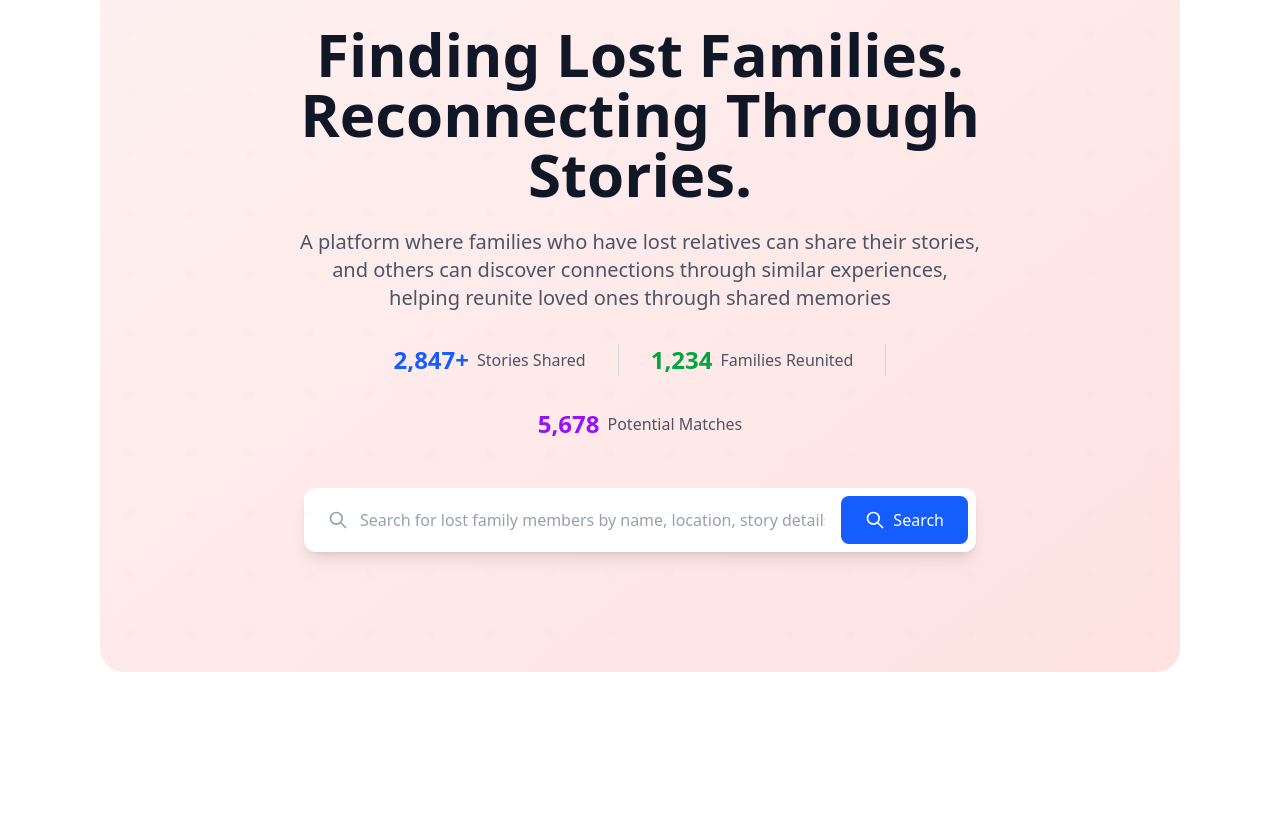
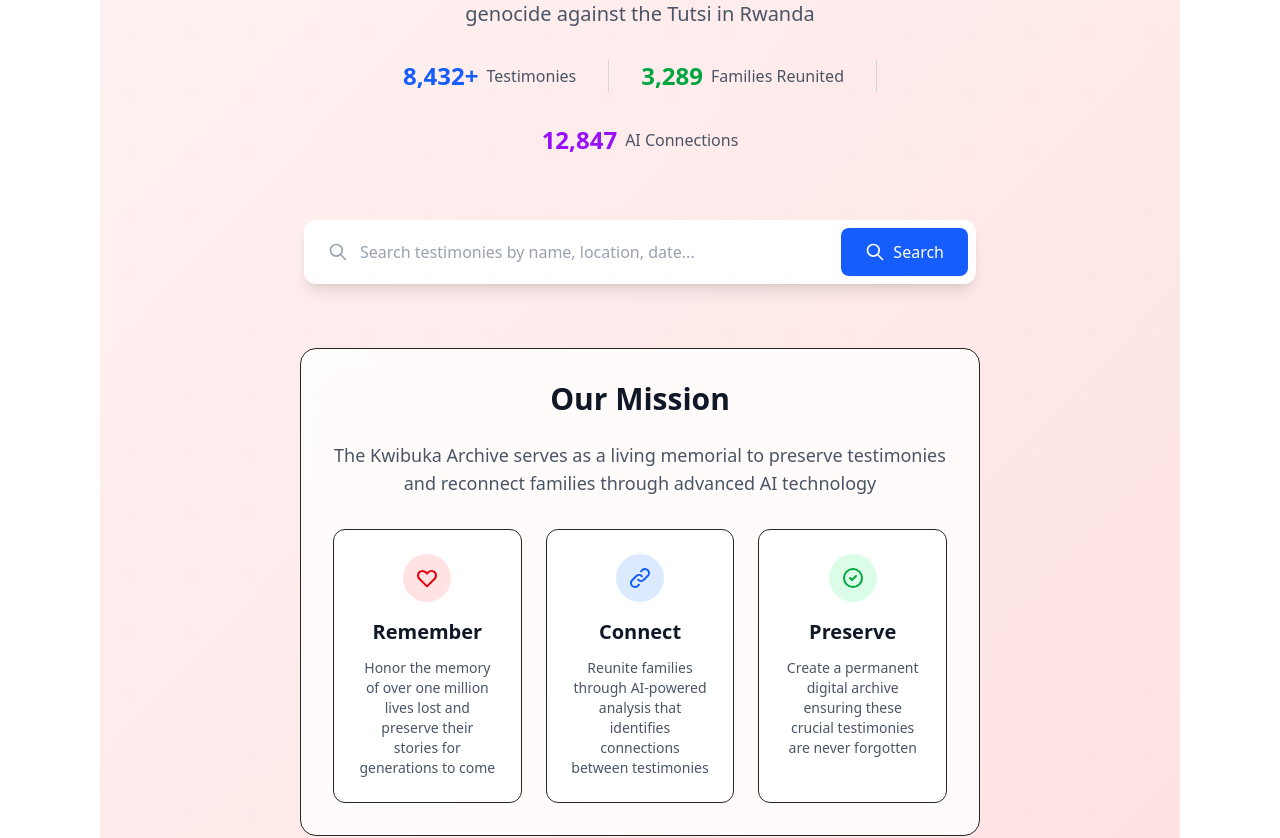
Before and after one commit to housemajorrwanda/StoryBook, a Next.js app: page / in a window 1280 px wide. Shown: the part 340-1178 px from the top of the page. Built offline with nearby package versions, Linux system fonts and the light colour scheme.

Commit message:
hero sectn

```diff
--- a/app/page.tsx
+++ b/app/page.tsx
@@ -74,7 +74,7 @@ export default function Home() {
       </header>
 
       {/* Hero Section */}
-      <section className="relative bg-gradient-to-br from-red-50 to-red-100 pt-50 pb-30 rounded-3xl my-25 mx-25">
+      <section className="relative bg-gradient-to-br from-red-50 to-red-100 pt-1 pb-30 rounded-3xl my-25 mx-25">
         {/* Background Pattern Overlay */}
         <div className="absolute inset-0 opacity-20">
           <div className="absolute inset-0" style={{
@@ -84,34 +84,37 @@ export default function Home() {
         </div>
 
         <div className="container mx-auto px-50 text-center">
+          {/* Words Section */}
+          <div className="mb-16">
             <h1 className="text-5xl md:text-6xl font-bold text-gray-900 mb-6">
-            <span className="block">Finding Lost Families.</span>
-            <span className="block">Reconnecting Through Stories.</span>
+              <span className="block">Preserving Memory.</span>
+              <span className="block">Connecting Families.</span>
             </h1>
             <p className="text-xl text-gray-600 mb-8 max-w-3xl mx-auto">
-            A platform where families who have lost relatives can share their stories, and others can discover connections through similar experiences, helping reunite loved ones through shared memories
+              A digital archive dedicated to preserving testimonies from the 1994 genocide against the Tutsi in Rwanda
             </p>
 
             {/* Statistics */}
             <div className="flex flex-wrap justify-center gap-8 mb-12 text-gray-600">
               <div className="flex items-center">
-              <span className="text-2xl font-bold text-blue-600">2,847+</span>
-              <span className="ml-2">Stories Shared</span>
+                <span className="text-2xl font-bold text-blue-600">8,432+</span>
+                <span className="ml-2">Testimonies</span>
               </div>
               <div className="hidden sm:block w-px h-8 bg-gray-300"></div>
               <div className="flex items-center">
-              <span className="text-2xl font-bold text-green-600">1,234</span>
+                <span className="text-2xl font-bold text-green-600">3,289</span>
                 <span className="ml-2">Families Reunited</span>
               </div>
               <div className="hidden sm:block w-px h-8 bg-gray-300"></div>
               <div className="flex items-center">
-              <span className="text-2xl font-bold text-purple-600">5,678</span>
-              <span className="ml-2">Potential Matches</span>
+                <span className="text-2xl font-bold text-purple-600">12,847</span>
+                <span className="ml-2">AI Connections</span>
+              </div>
             </div>
           </div>
 
-          {/* Search Bar */}
-          <div className="max-w-2xl mx-auto">
+          {/* Search Section */}
+          <div className="max-w-2xl mx-auto mb-16">
             <div className="flex bg-white rounded-xl shadow-lg p-2">
               <div className="flex-1 flex items-center px-4">
                 <svg className="w-5 h-5 text-gray-400 mr-3" fill="none" stroke="currentColor" viewBox="0 0 24 24">
@@ -119,7 +122,7 @@ export default function Home() {
                 </svg>
                 <input
                   type="text"
-                  placeholder="Search for lost family members by name, location, story details..."
+                  placeholder="Search testimonies by name, location, date..."
                   className="flex-1 outline-none text-gray-700 placeholder-gray-400"
                 />
               </div>
@@ -129,6 +132,53 @@ export default function Home() {
                 </svg>
                 Search
               </button>
+            </div>
+          </div>
+
+          {/* Our Mission Section */}
+          <div className="bg-white/80 backdrop-blur-sm rounded-2xl p-8 border border-white/50">
+            <h2 className="text-3xl font-bold text-gray-900 mb-6">Our Mission</h2>
+            <p className="text-lg text-gray-600 mb-8 max-w-4xl mx-auto">
+              The Kwibuka Archive serves as a living memorial to preserve testimonies and reconnect families through advanced AI technology
+            </p>
+
+            {/* Feature Cards */}
+            <div className="grid grid-cols-1 md:grid-cols-3 gap-6">
+              <div className="bg-white/60 backdrop-blur-sm rounded-xl p-6 border border-white/40">
+                <div className="w-12 h-12 bg-red-100 rounded-full flex items-center justify-center mx-auto mb-4">
+                  <svg className="w-6 h-6 text-red-600" fill="none" stroke="currentColor" viewBox="0 0 24 24">
+                    <path strokeLinecap="round" strokeLinejoin="round" strokeWidth={2} d="M4.318 6.318a4.5 4.5 0 000 6.364L12 20.364l7.682-7.682a4.5 4.5 0 00-6.364-6.364L12 7.636l-1.318-1.318a4.5 4.5 0 00-6.364 0z" />
+                  </svg>
+                </div>
+                <h3 className="text-xl font-bold text-gray-900 mb-3">Remember</h3>
+                <p className="text-gray-600 text-sm">
+                  Honor the memory of over one million lives lost and preserve their stories for generations to come
+                </p>
+              </div>
+
+              <div className="bg-white/60 backdrop-blur-sm rounded-xl p-6 border border-white/40">
+                <div className="w-12 h-12 bg-blue-100 rounded-full flex items-center justify-center mx-auto mb-4">
+                  <svg className="w-6 h-6 text-blue-600" fill="none" stroke="currentColor" viewBox="0 0 24 24">
+                    <path strokeLinecap="round" strokeLinejoin="round" strokeWidth={2} d="M13.828 10.172a4 4 0 00-5.656 0l-4 4a4 4 0 105.656 5.656l1.102-1.101m-.758-4.899a4 4 0 005.656 0l4-4a4 4 0 00-5.656-5.656l-1.1 1.1" />
+                  </svg>
+                </div>
+                <h3 className="text-xl font-bold text-gray-900 mb-3">Connect</h3>
+                <p className="text-gray-600 text-sm">
+                  Reunite families through AI-powered analysis that identifies connections between testimonies
+                </p>
+              </div>
+
+              <div className="bg-white/60 backdrop-blur-sm rounded-xl p-6 border border-white/40">
+                <div className="w-12 h-12 bg-green-100 rounded-full flex items-center justify-center mx-auto mb-4">
+                  <svg className="w-6 h-6 text-green-600" fill="none" stroke="currentColor" viewBox="0 0 24 24">
+                    <path strokeLinecap="round" strokeLinejoin="round" strokeWidth={2} d="M9 12l2 2 4-4m6 2a9 9 0 11-18 0 9 9 0 0118 0z" />
+                  </svg>
+                </div>
+                <h3 className="text-xl font-bold text-gray-900 mb-3">Preserve</h3>
+                <p className="text-gray-600 text-sm">
+                  Create a permanent digital archive ensuring these crucial testimonies are never forgotten
+                </p>
+              </div>
             </div>
           </div>
         </div>
```
Lines whose indentation alone changed are shown as unchanged.
